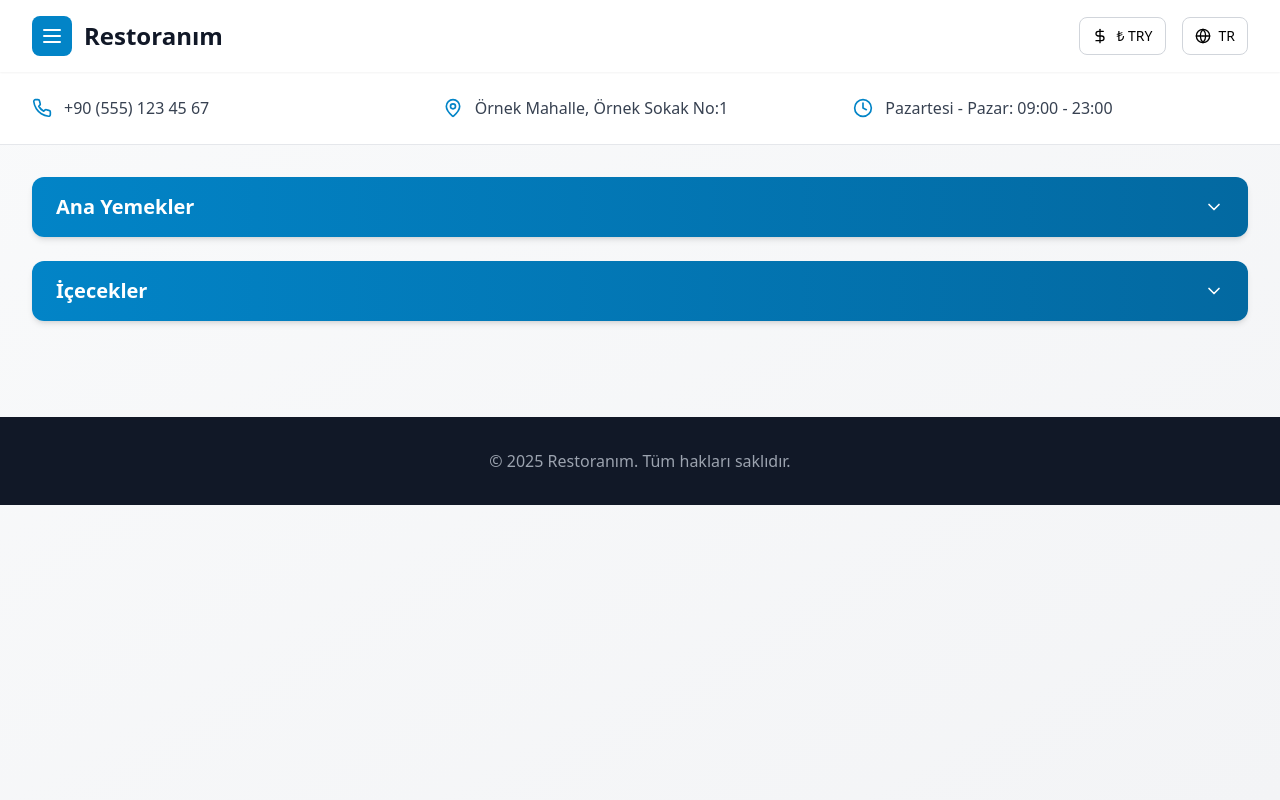
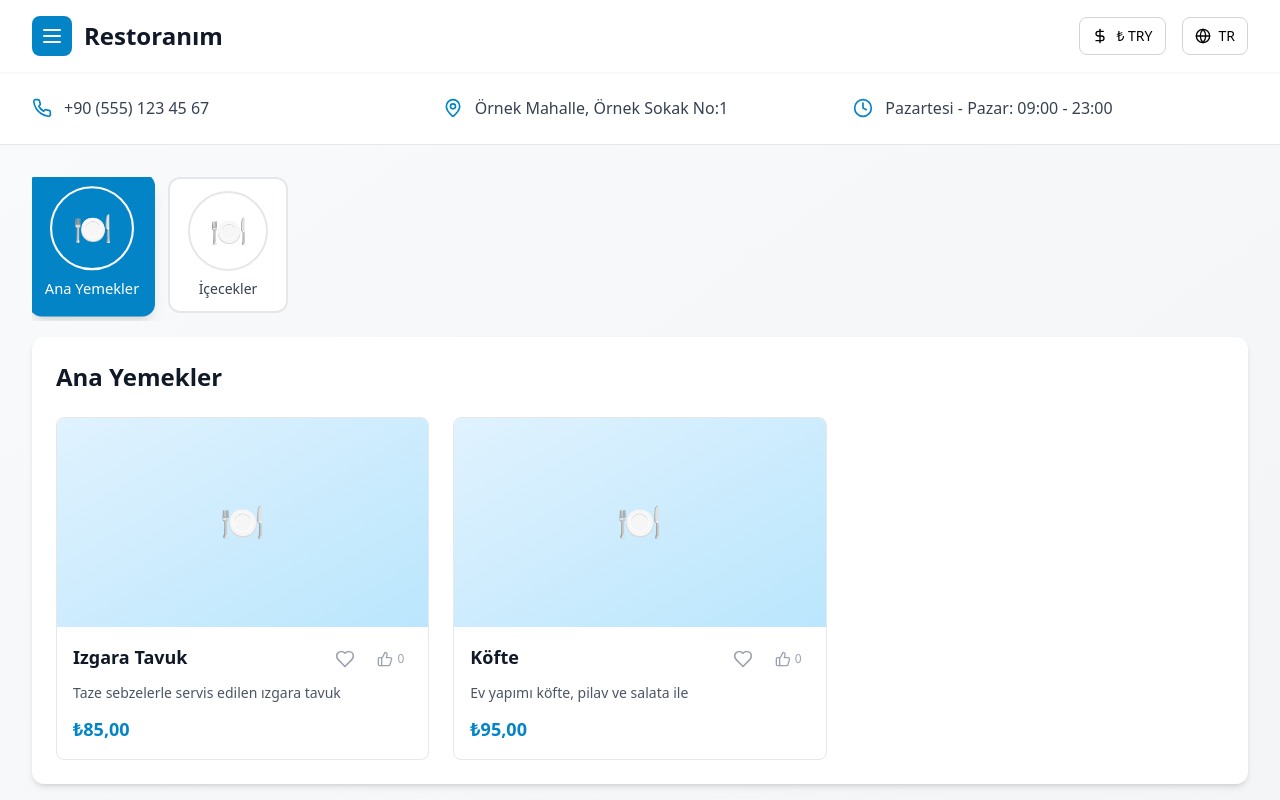
Before and after one commit to TolgaMst/qr-menu-restoran, a Next.js app: page / in a window 1280 px wide. Shown: the top 800 px of the page. Built offline with nearby package versions, Linux system fonts and the light colour scheme.

Commit message:
Yatay kaydırılabilir kategori seçici ve QR kod URL düzeltmesi

```diff
--- a/components/MenuDisplay.tsx
+++ b/components/MenuDisplay.tsx
@@ -29,8 +29,8 @@ interface MenuDisplayProps {
 }
 
 export default function MenuDisplay({ categories, language, currency }: MenuDisplayProps) {
-  const [expandedCategories, setExpandedCategories] = useState<Set<string>>(
-    new Set(categories.map((cat) => cat.id))
+  const [selectedCategory, setSelectedCategory] = useState<string>(
+    categories.length > 0 ? categories[0].id : ""
   );
   const [favorites, setFavorites] = useState<string[]>([]);
   const [likes, setLikes] = useState<Record<string, number>>({});
@@ -63,15 +63,12 @@ export default function MenuDisplay({ categories, language, currency }: MenuDisp
     setUserLiked(new Set(liked));
   };
 
-  const toggleCategory = (categoryId: string) => {
-    const newExpanded = new Set(expandedCategories);
-    if (newExpanded.has(categoryId)) {
-      newExpanded.delete(categoryId);
-    } else {
-      newExpanded.add(categoryId);
+  // İlk kategoriyi varsayılan olarak seç
+  useEffect(() => {
+    if (categories.length > 0 && !selectedCategory) {
+      setSelectedCategory(categories[0].id);
     }
-    setExpandedCategories(newExpanded);
-  };
+  }, [categories, selectedCategory]);
 
 
   if (categories.length === 0) {
@@ -88,29 +85,62 @@ export default function MenuDisplay({ categories, language, currency }: MenuDisp
     );
   }
 
+  const selectedCategoryData = categories.find((cat) => cat.id === selectedCategory);
+
   return (
-    <div className="space-y-6">
-      {categories.map((category) => (
-        <div
+    <div className="space-y-4">
+      {/* Yatay Kaydırılabilir Kategori Seçici */}
+      <div className="overflow-x-auto pb-2 -mx-4 px-4 sm:mx-0 sm:px-0">
+        <div className="flex space-x-3 sm:space-x-4 min-w-max">
+          {categories.map((category) => {
+            const firstItem = category.items[0];
+            const isSelected = selectedCategory === category.id;
+
+            return (
+              <button
                 key={category.id}
-          className="bg-white rounded-xl shadow-md overflow-hidden"
+                onClick={() => setSelectedCategory(category.id)}
+                className={`flex flex-col items-center space-y-2 p-3 rounded-xl transition-all min-w-[100px] sm:min-w-[120px] ${
+                  isSelected
+                    ? "bg-primary-600 text-white shadow-lg scale-105"
+                    : "bg-white text-gray-700 border-2 border-gray-200 hover:border-primary-300"
+                }`}
               >
-          <button
-            onClick={() => toggleCategory(category.id)}
-            className="w-full px-4 sm:px-6 py-3 sm:py-4 bg-gradient-to-r from-primary-600 to-primary-700 text-white flex items-center justify-between hover:from-primary-700 hover:to-primary-800 transition-all"
-          >
-            <h2 className="text-base sm:text-xl font-bold">{category.name}</h2>
-            {expandedCategories.has(category.id) ? (
-              <ChevronUp className="w-4 h-4 sm:w-5 sm:h-5 flex-shrink-0" />
+                {firstItem?.image ? (
+                  <div className="w-16 h-16 sm:w-20 sm:h-20 rounded-full overflow-hidden border-2 border-white shadow-md">
+                    <img
+                      src={firstItem.image}
+                      alt={category.name}
+                      className="w-full h-full object-cover"
+                    />
+                  </div>
                 ) : (
-              <ChevronDown className="w-4 h-4 sm:w-5 sm:h-5 flex-shrink-0" />
+                  <div className={`w-16 h-16 sm:w-20 sm:h-20 rounded-full flex items-center justify-center text-2xl sm:text-3xl border-2 ${
+                    isSelected ? "border-white" : "border-gray-200"
+                  }`}>
+                    🍽️
+                  </div>
                 )}
+                <span className={`text-xs sm:text-sm font-medium text-center ${
+                  isSelected ? "text-white" : "text-gray-700"
+                }`}>
+                  {category.name}
+                </span>
               </button>
+            );
+          })}
+        </div>
+      </div>
 
-          {expandedCategories.has(category.id) && (
+      {/* Seçili Kategorinin İçeriği */}
+      {selectedCategoryData && (
+        <div className="bg-white rounded-xl shadow-md overflow-hidden">
           <div className="p-4 sm:p-6">
+            <h2 className="text-xl sm:text-2xl font-bold text-gray-900 mb-4 sm:mb-6">
+              {selectedCategoryData.name}
+            </h2>
             <div className="grid grid-cols-1 sm:grid-cols-2 lg:grid-cols-3 gap-4 sm:gap-6">
-                {category.items.map((item) => (
+              {selectedCategoryData.items.map((item) => (
                   <div
                     key={item.id}
                     className="border border-gray-200 rounded-lg overflow-hidden hover:shadow-lg transition-shadow"
@@ -187,15 +217,14 @@ export default function MenuDisplay({ categories, language, currency }: MenuDisp
                   </div>
                 ))}
               </div>
-              {category.items.length === 0 && (
-                <p className="text-gray-500 text-center py-8">
+            {selectedCategoryData.items.length === 0 && (
+              <p className="text-gray-500 text-center py-8 col-span-full">
                 {getTranslation(language, "noProductsInCategory")}
               </p>
             )}
           </div>
+        </div>
       )}
-        </div>
-      ))}
     </div>
   );
 }
```
Lines whose indentation alone changed are shown as unchanged.
